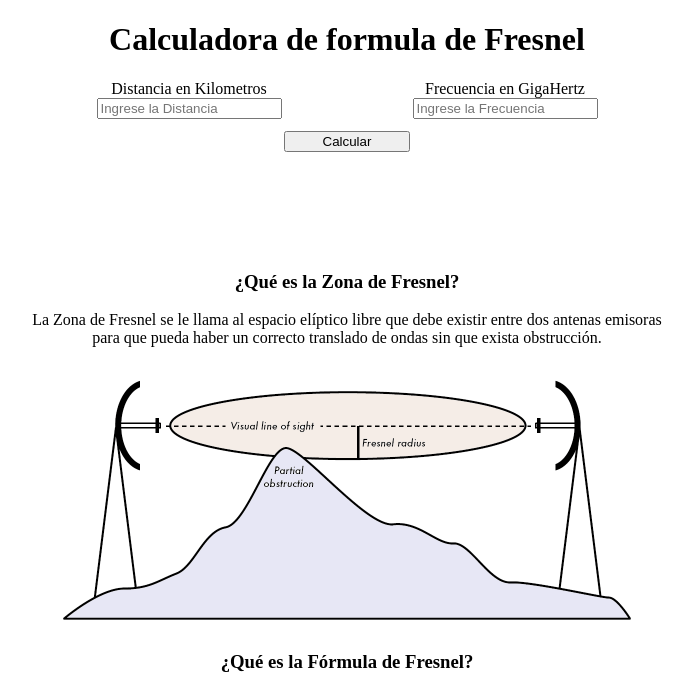
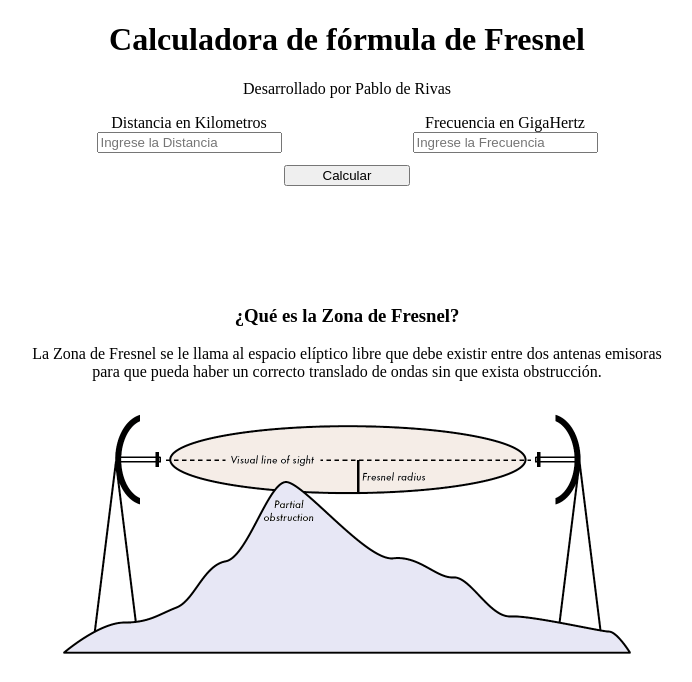
Before and after one commit to PDeRivas/fresnel, a plain HTML site: page index.html in a window 1280 px wide. Shown: the top 682 px of the page, without its empty margins (293-985 px from the left). Drawn offline with Linux system fonts and the light colour scheme.

Commit message:
Update index.html

```diff
--- a/index.html
+++ b/index.html
@@ -7,7 +7,8 @@
 </head>
 <body>
     <div class="container" style="margin:auto; width: 50%; text-align: center;">
-        <h1>Calculadora de formula de Fresnel</h1>
+        <h1>Calculadora de fórmula de Fresnel</h1>
+        <p>Desarrollado por Pablo de Rivas</p>
         <form action="" id="formularioFresnel">
             <div style="display: flex; justify-content: space-around;">
                 <div style="display: flex; flex-direction: column;">
@@ -58,7 +59,7 @@
                     let frecuenciaValida = (frecuencia.length != 0) && (frecuencia > 0)
                     console.log(distancia)
                     if (distanciaValida && frecuenciaValida){
-                        let resultado = (8.656 * Math.sqrt(distancia/frecuencia)).toFixed(2)
+                        let resultado = (8.656 * Math.sqrt(distancia/frecuencia))
                         pResultado.innerHTML = resultado
                         divResultado.removeAttribute("hidden")
                         divError.setAttribute("hidden", true);
```
